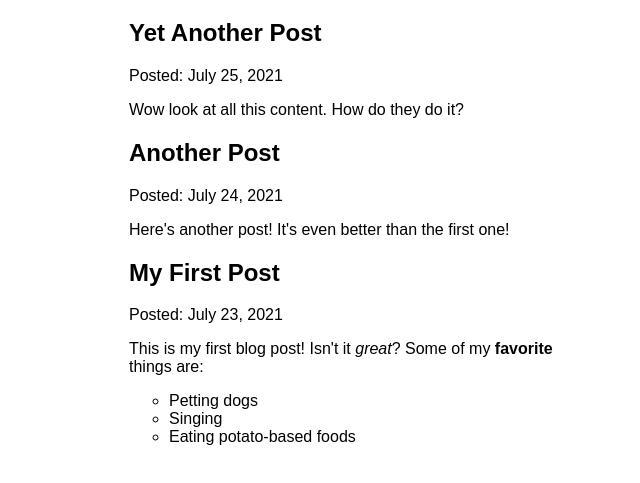
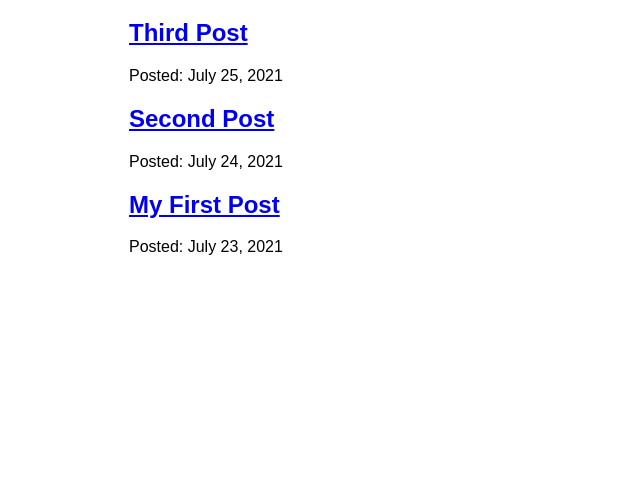
Before and after one commit to Dremkalex/my-first-gatsby-site, a Gatsby site: page /blog in a window 1280 px wide. Shown: the part 157-640 px from the top of the page, without its empty margins (301-941 px from the left). Built offline with nearby package versions, Linux system fonts and the light colour scheme; Gatsby itself is replaced by a stand-in of ours.

Commit message:
Finished Gatsby Tutorial Part 6

```diff
--- a/blog/second-post.mdx
+++ b/blog/second-post.mdx
@@ -1,5 +1,5 @@
 ---
-title: "Another Post"
+title: "Second Post"
 date: "2021-07-24"
 name: "Fun Facts about Penguins"
 author: "#2 Penguins Fan"
--- a/blog/third-post.mdx
+++ b/blog/third-post.mdx
@@ -1,5 +1,5 @@
 ---
-title: "Yet Another Post"
+title: "Third Post"
 date: "2021-07-25"
 name: "Fun Facts about Squirrels"
 author: "#3 Squirrels Fan"
--- a/src/pages/blog.tsx
+++ b/src/pages/blog/index.tsx
@@ -1,21 +1,23 @@
 import * as React from 'react'
-import { graphql } from 'gatsby'
+import { Link, graphql } from 'gatsby'
 import { MDXRenderer } from 'gatsby-plugin-mdx'
-import Layout from '../components/layout'
-import {IData, IMdx, INodes} from "../types/data";
+import Layout from '../../components/layout'
+import {IAllMdx, IData, INodes} from "../../types/data";
 
-interface IBlog {
-    id: string;
-    body: string;
-    frontmatter: {
-        title: string;
-        name: string;
-        author: string;
-        date: string;
-    };
+export interface IBlogFrontmatter {
+    title: string;
+    name: string;
+    author: string;
+    date: string;
 }
 
-interface IBlogPageProps extends IData<IMdx<INodes<IBlog>>>{}
+export interface IBlog {
+    id: string;
+    slug: string;
+    frontmatter: IBlogFrontmatter;
+}
+
+interface IBlogPageProps extends IData<IAllMdx<INodes<IBlog>>>{}
 
 const BlogPage: React.FC<IBlogPageProps> = ({data}) => {
     return (
@@ -24,11 +26,12 @@ const BlogPage: React.FC<IBlogPageProps> = ({data}) => {
                 {
                     data.allMdx.nodes.map((node) => (
                         <article key={node.id}>
-                            <h2>{node.frontmatter.title}</h2>
+                            <h2>
+                                <Link to={`/blog/${node.slug}`}>
+                                    {node.frontmatter.title}
+                                </Link>
+                            </h2>
                             <p>Posted: {node.frontmatter.date}</p>
-                            <MDXRenderer>
-                                {node.body}
-                            </MDXRenderer>
                         </article>
                     ))
                 }
@@ -48,7 +51,7 @@ export const query = graphql`
         date(formatString: "MMMM D, YYYY")
       }
       id
-      body
+      slug
     }
   }
   }
```
Also changed, not shown: src/pages/blog/{mdx.slug}.tsx (added, +37 -0 lines), src/types/data.ts (+6 -1 lines).
